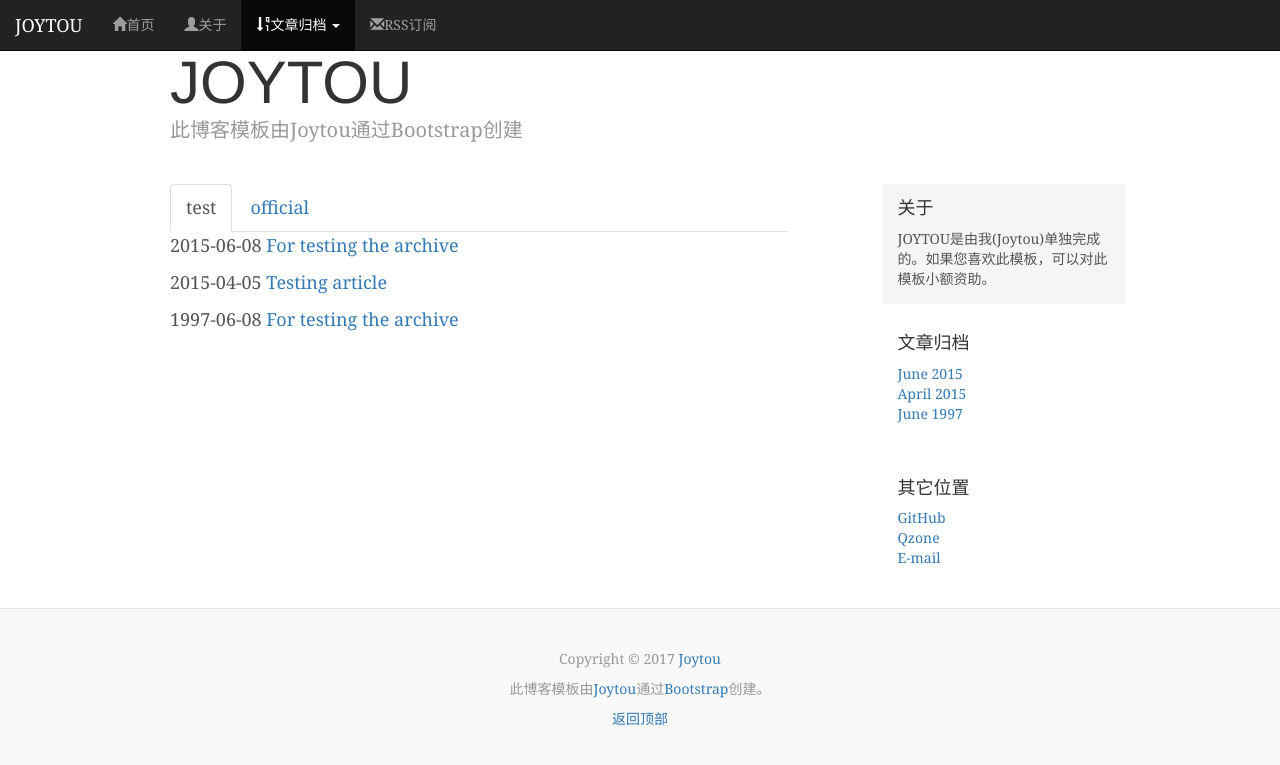
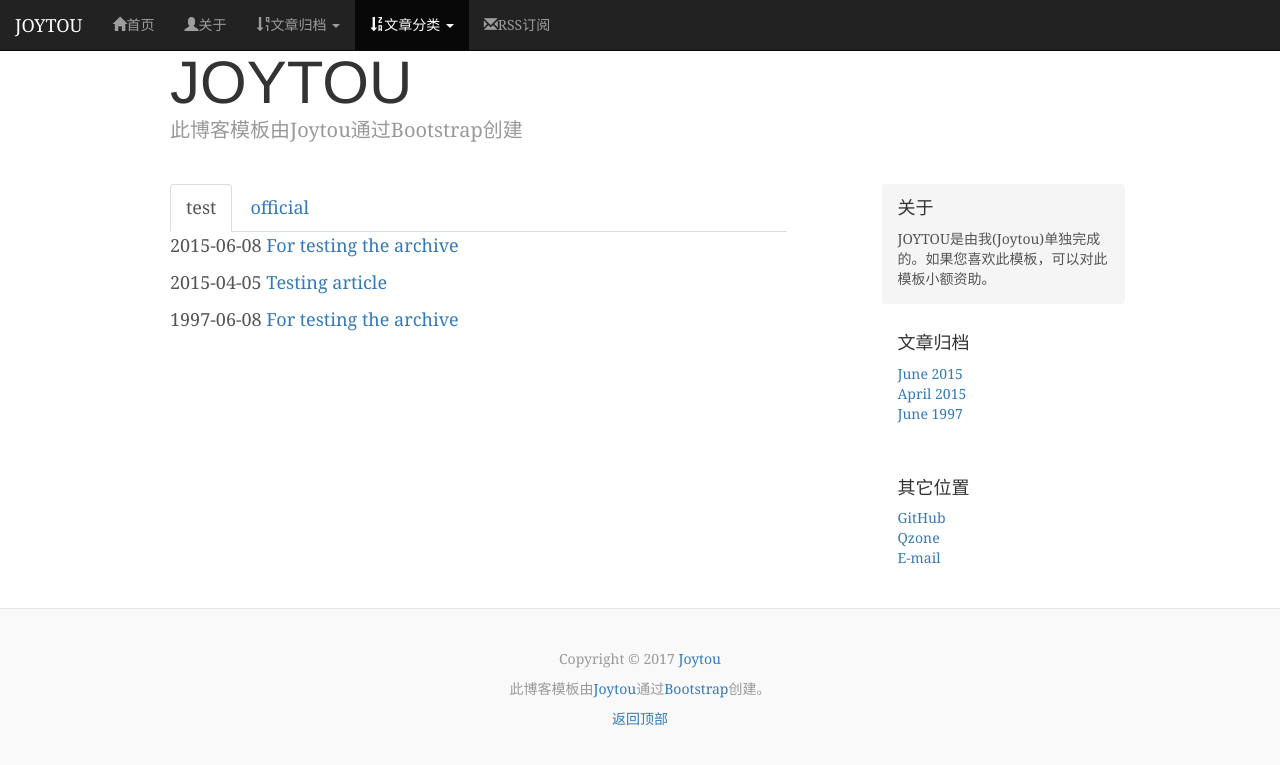
Before and after one commit to joytou/joytou.github.io, a Jekyll site: the page built from categories/index.html, in a window 1280 px wide. Shown: the top 765 px of the page. Built offline with Jekyll 4.4.1, drawn with Linux system fonts in a browser that asks for light colours; nearby versions of some CDN libraries.

Commit message:
add the category function

```diff
--- a/_includes/masthead.html
+++ b/_includes/masthead.html
@@ -40,6 +40,16 @@
                 {% endfor %}
                           </ul>
             </li>
+			<li class="dropdowm{% if page.nav == "category" %} active{% endif %}">
+		          <a href="#" class="dropdown-toggle" data-toggle="dropdown">
+				  <span class="glyphicon glyphicon-sort-by-alphabet-alt"></span>文章分类 <b class="caret"></b>
+                          </a>
+		          <ul class="dropdown-menu">
+                {% for category in site.categories  %}
+                        <li><a href="/categories/#aa{{ category | first }}">{{ category | first }}</a></li>
+                {% endfor %}
+                          </ul>
+            </li>
             <li class="{% if page.nav == "feed" %} active{% endif %}"><a href="{{ site.url }}/feed.xml"><span class="glyphicon glyphicon-envelope"></span>RSS订阅</a></li>
 		  </ul>
 		</div>
--- a/categories/index.html
+++ b/categories/index.html
@@ -1,6 +1,6 @@
 ---
 layout: default
-nav: post
+nav: category
 ---
 
 <ul id="myTab" class="nav nav-tabs">
```
